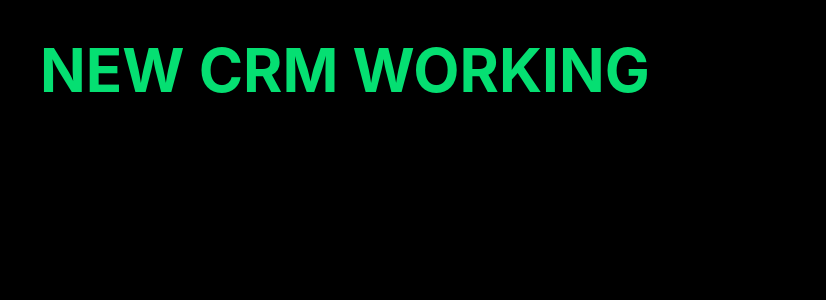
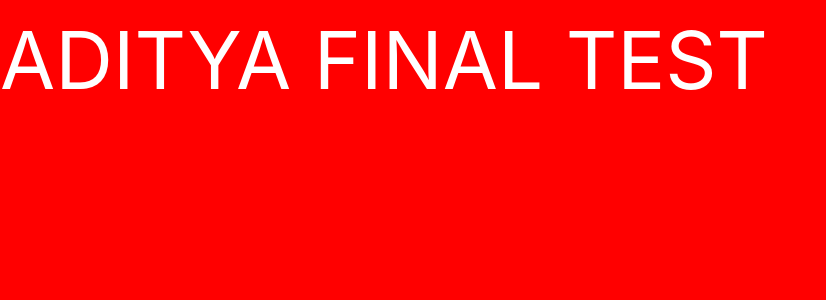
Before and after one commit to adityachavea-art/chavda-os, a Next.js app: page /crm in a window 1280 px wide. Shown: the top 300 px of the page, without its empty margins (0-826 px from the left). Built offline with nearby package versions, Linux system fonts and the light colour scheme.

Commit message:
final test

```diff
--- a/src/app/crm/page.tsx
+++ b/src/app/crm/page.tsx
@@ -1,8 +1,8 @@
 export default function CRMPage() {
   return (
-    <div className="min-h-screen bg-black text-white p-10">
-      <h1 className="text-6xl font-bold text-green-400">
-        NEW CRM WORKING
+    <div style={{ background: "red", height: "100vh" }}>
+      <h1 style={{ color: "white", fontSize: "80px" }}>
+        ADITYA FINAL TEST
       </h1>
     </div>
   );
```
